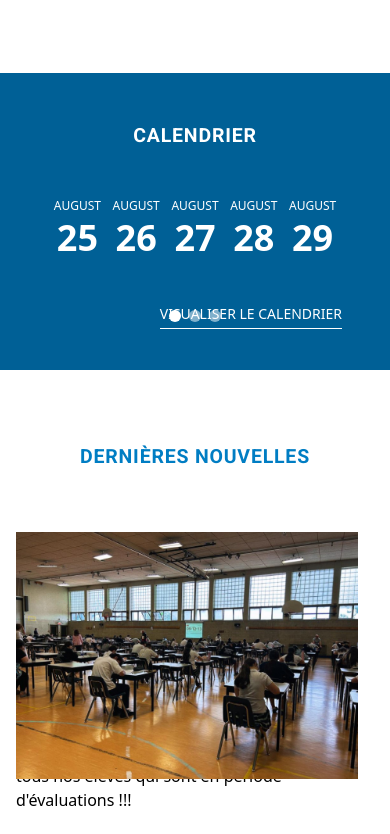
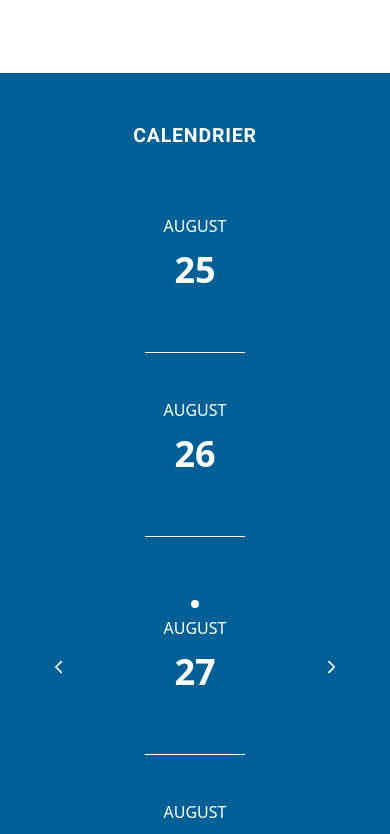
Before and after one commit to jameslegoff92/Sourp-Hagop, a Next.js app: page / in a window 390 px wide. Shown: the part 7220-8054 px from the top of the page. Built offline with nearby package versions, Linux system fonts and the light colour scheme; no server answers.

Commit message:
Mini Calendar Component is now responsive

```diff
--- a/components/display/Calendar.jsx
+++ b/components/display/Calendar.jsx
@@ -15,6 +15,43 @@ import Typography from "./Typography";
 import { generateDateArrays, toISO8601, getDay } from "@/utils/date";
 
 //CSSinJS
+//Day Component CSS
+const EventTitle = styled(Link)`
+  display: -webkit-box; /* Required for ellipsis on multiline text */
+  height: 50px;
+  overflow: hidden; /* Hide overflow content both horizontally and vertically */
+  text-overflow: ellipsis; /* Optional for inline content */
+  font-size: 0.8rem;
+  -webkit-line-clamp: 3; /* Number of lines to show before cutting off */
+  -webkit-box-orient: vertical;
+
+  &:hover {
+    opacity: 0.8;
+    text-decoration: underline;
+  }
+`;
+
+const DayWrapper = styled.div`
+  display: flex;
+  flex-direction: column;
+  align-items: center;
+  justify-content: center;
+  gap: 0.5rem;
+`;
+
+//Mini Calendar Component CSS
+const CSSChevronLeft = styled(ChevronLeft)`
+  cursor: pointer;
+  width: 40px;
+  height: 40px;
+`;
+
+const CSSChevronRight = styled(ChevronRight)`
+  cursor: pointer;
+  width: 40px;
+  height: 40px;
+`;
+
 const Section = styled.section`
   background-color: #006096;
   color: white;
@@ -27,29 +64,59 @@ const Container = styled.div`
   justify-content: center;
   gap: 3rem;
   margin: 0 auto;
-  max-width: 1200px;
+  max-width: 1300px;
   width: 100%;
   text-align: center;
   padding: 0 1.5rem;
 `;
 
 const SubContainer = styled.div`
+  position: relative;
   display: flex;
-  justify-content: space-between;
+  justify-content: center;
   align-items: center;
+  gap: 3rem;
 `;
 
 const CSSCalendar = styled.div`
   display: flex;
+  flex-direction: column;
+  align-items: center;
   justify-content: space-between;
   width: 100%;
+  gap: 1rem;
+
+  @media (min-width: 999px) {
+    flex-direction: row;
+    justify-content: space-between;
+    gap: 0;
+  }
 `;
 
 const DateWrapper = styled(motion.div)`
+  border-bottom: 1px solid white;
   display: flex;
+  flex-direction: column;
   align-items: center;
+  margin-top: 1rem;
+  margin-bottom: 0.8rem;
   justify-content: center;
-  width: 80px;
+  width: 100px;
+
+  :nth-child(3) {
+    margin-top: 50px;
+  }
+
+  @media (min-width: 999px) {
+    width: 150px;
+    border-bottom: none;
+    margin-top: 0;
+    margin-bottom: 0;
+
+    :nth-child(3) {
+      margin-top: 0;
+    }
+  }
 `;
 
 const Icons = styled.div`
@@ -59,22 +126,34 @@ const Icons = styled.div`
   width: 100%;
 `;
 
-const ButtonWrapper = styled.div``;
+const OpenCalendar = styled(Link)``;
 
-//Date Component
+const ButtonWrapper = styled.div`
+  margin-top: 2rem;
+  position: none;
+
+
+  @media (min-width: 600px) {
+    margin-top: 0;
+    position: absolute;
+    top: 0;
+    right: 0;
+  }
+`;
+
+//Day Component
 const Day = ({ day, month, title, isActive }) => (
-  <div className={`flex flex-col items-center ${isActive ? "relative" : ""}`}>
-    <span className="text-xs uppercase mb-1">{month}</span>
+  <DayWrapper className={`${isActive ? "relative" : ""}`}>
+    <span className="text-md uppercase mb-1">{month}</span>
     <span className="text-4xl font-bold mb-1">{day}</span>
-    {event && (
-      <span className="text-[10px] text-center max-w-[100px] leading-tight">
-        {title}
-      </span>
+    <EventTitle href="/calendrier" className="text-center">
+      {title}
+    </EventTitle>
+
+    {isActive == 2 && (
+      <div className="absolute top-[-16px]  w-2 h-2 bg-white rounded-full" />
     )}
-    {isActive && (
-      <div className="absolute top-[-16px] left-[70px] w-2 h-2 bg-white rounded-full" />
-    )}
-  </div>
+  </DayWrapper>
 );
 
 //Mini Calendar Component
@@ -145,11 +224,11 @@ const MiniCalendar = () => {
         const events = data.items
           .map((event) => {
             return {
-              title: event.description || "No title posted",
-              location: event.location || "No location posted",
+              title: event.description || "",
+              location: event.location || "",
               start: event.start.dateTime || event.start.date,
               end: event.end.dateTime || event.end.date,
-              details: event.summary || "No details posted",
+              details: event.summary || "",
             }; //Sorts the new array by start date
           })
           .sort((a, b) => {
@@ -184,25 +263,23 @@ const MiniCalendar = () => {
   }, [authToken]);
 
   useEffect(() => {
-
     setDateArrays((prevState) => {
       return prevState.map((week) => {
         return week.map((date) => {
           for (let i = 0; i < googleEvents.length; i++) {
             console.log("google events: ,", getDay(googleEvents[i].start));
-            if(date.day == getDay(googleEvents[i].start)) {
+            if (date.day == getDay(googleEvents[i].start)) {
               console.log("Matched");
               return {
                 ...date,
-                title: googleEvents[i].title
-              }
+                title: googleEvents[i].title,
+              };
             }
           }
-          return date
-        })
-      })
+          return date;
+        });
+      });
     });
-;
   }, [googleEvents]);
 
   return (
@@ -212,10 +289,7 @@ const MiniCalendar = () => {
           CALENDRIER
         </Typography>
         <SubContainer>
-          <ChevronLeft
-            onClick={handleChevronLeft}
-            className="w-8 h-8 cursor-pointer"
-          />
+          <CSSChevronLeft onClick={handleChevronLeft} />
           <CSSCalendar>
             {dateArrays.length > 0 ? (
               dateArrays[currentWeek].map((date, index) => (
@@ -225,17 +299,19 @@ const MiniCalendar = () => {
                   animate={{ x: 0 }} // Slide to the final position
                   transition={{ duration: 0.5, ease: "easeInOut" }} // Stagger the animations
                 >
-                  <Day day={date.day} month={date.month} title={date.title} />
+                  <Day
+                    day={date.day}
+                    month={date.month}
+                    title={date.title}
+                    isActive={index}
+                  />
                 </DateWrapper>
               ))
             ) : (
               <h1> loading </h1>
             )}
           </CSSCalendar>
-          <ChevronRight
-            onClick={handleChevronRight}
-            className="w-8 h-8 cursor-pointer"
-          />
+          <CSSChevronRight onClick={handleChevronRight} />
         </SubContainer>
         <div className="flex flex-col items-center relative">
           <Icons>
@@ -249,13 +325,13 @@ const MiniCalendar = () => {
               className={`w-3 h-3 bg-white ${currentWeek == 2 ? "" : "opacity-50"} rounded-full`}
             ></div>
           </Icons>
-          <ButtonWrapper className="absolute top-0 right-0 h-full flex items-center">
-            <Link
+          <ButtonWrapper className="h-full flex items-center">
+            <OpenCalendar
               href="/calendrier"
               className="text-sm uppercase border-b border-white pb-1 hover:opacity-80 transition-opacity"
             >
               Visualiser le calendrier
-            </Link>
+            </OpenCalendar>
           </ButtonWrapper>
         </div>
       </Container>
```
